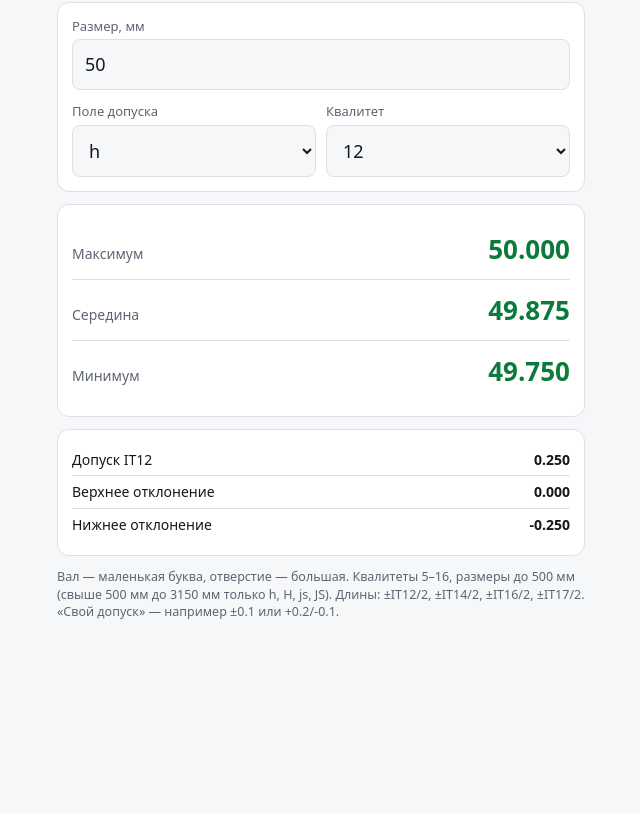
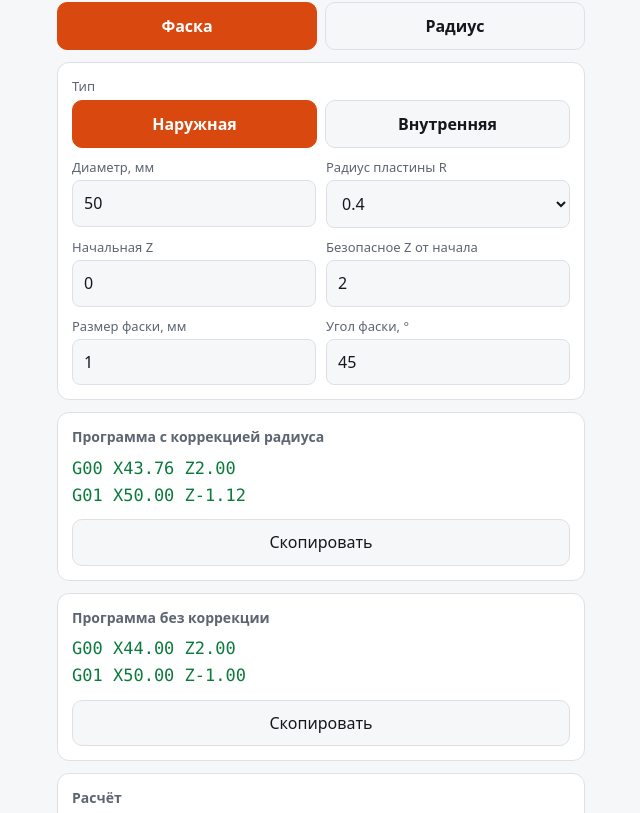
Before and after one commit to Kulibin2563/CNC, a plain HTML site: page index.html in a window 1280 px wide. Shown: the part 58-871 px from the top of the page, without its empty margins (319-959 px from the left). Before the commit the page ends 800 px from the top, so only its background shows below. Drawn offline with Linux system fonts and the light colour scheme.

Commit message:
Update index.html

```diff
--- a/index.html
+++ b/index.html
@@ -3,12 +3,12 @@
 <head>
 <meta charset="utf-8">
 <meta name="viewport" content="width=device-width, initial-scale=1, viewport-fit=cover">
-<title>Допуски</title>
+<title>Расчёт фаски и радиуса ЧПУ Fanuc</title>
 <link rel="manifest" href="manifest.json">
 <link rel="apple-touch-icon" href="apple-touch-icon.png">
 <meta name="apple-mobile-web-app-capable" content="yes">
 <meta name="mobile-web-app-capable" content="yes">
-<meta name="apple-mobile-web-app-title" content="Допуски">
+<meta name="apple-mobile-web-app-title" content="ЧПУ">
 <meta name="apple-mobile-web-app-status-bar-style" content="default">
 <meta name="theme-color" content="#d9480f">
 <style>
@@ -20,148 +20,122 @@ html{scroll-padding-top:env(safe-area-inset-top,0px)}
 body{margin:0 auto;background:var(--bg);color:var(--tx);font:16px/1.4 system-ui,-apple-system,"Segoe UI",Roboto,sans-serif;padding:16px;max-width:560px}
 h1{font-size:20px;margin:4px 0 12px}
 .card{background:var(--card);border:1px solid var(--bd);border-radius:12px;padding:14px;margin-bottom:12px}
-label{display:block;font-size:13px;color:var(--mu);margin:0 0 4px}
-input,select{width:100%;padding:12px;font:inherit;font-size:18px;border:1px solid var(--bd);border-radius:8px;background:var(--bg);color:var(--tx)}
-select:disabled{opacity:.4}
+label{display:block;font-size:13px;color:var(--mu);margin:10px 0 4px}
+input,select{width:100%;padding:11px;font:inherit;border:1px solid var(--bd);border-radius:8px;background:var(--bg);color:var(--tx)}
 .row{display:grid;grid-template-columns:1fr 1fr;gap:10px}
-.big{display:flex;justify-content:space-between;align-items:baseline;padding:12px 0;border-bottom:1px solid var(--bd)}
-.big:last-child{border:0}
-.big span{color:var(--mu);font-size:14px}
-.big b{font-size:26px;color:var(--ok);font-variant-numeric:tabular-nums}
+.seg{display:flex;gap:8px}
+.seg button{flex:1;padding:12px;border:1px solid var(--bd);background:var(--bg);color:var(--tx);border-radius:10px;font:inherit;font-weight:600}
+.seg button.on{background:var(--ac);border-color:var(--ac);color:#fff}
+.tabs{margin-bottom:12px}
+pre{margin:0;font:17px/1.6 ui-monospace,Menlo,Consolas,monospace;color:var(--ok);overflow-x:auto}
+h2{font-size:14px;color:var(--mu);margin:0 0 8px;font-weight:600}
 .res{display:flex;justify-content:space-between;padding:6px 0;border-bottom:1px solid var(--bd);font-size:14px}
 .res:last-child{border:0}.res b{font-variant-numeric:tabular-nums}
+.cp{margin-top:10px;width:100%;padding:11px;border:1px solid var(--bd);background:var(--bg);color:var(--tx);border-radius:10px;font:inherit}
 .note{font-size:12.5px;color:var(--mu)}
-.err{color:var(--ac);font-size:14px}
+.hid{display:none}
 </style>
 </head>
 <body>
-<h1>Допуски</h1>
+<h1>Расчёт ЧПУ Fanuc</h1>
+<div class="seg tabs"><button id="tc" class="on">Фаска</button><button id="tr">Радиус</button></div>
 
 <div class="card">
-  <label>Размер, мм</label>
-  <input id="tn" type="number" inputmode="decimal" value="50">
-  <div class="row" style="margin-top:12px">
-    <div><label>Поле допуска</label>
-      <select id="tl">
-        <optgroup label="Вал">
-          <option value="h" selected>h</option><option value="g">g</option><option value="f">f</option><option value="e">e</option><option value="d">d</option><option value="js">js</option><option value="k">k</option><option value="m">m</option><option value="n">n</option><option value="p">p</option>
-        </optgroup>
-        <optgroup label="Отверстие">
-          <option value="H">H</option><option value="G">G</option><option value="F">F</option><option value="E">E</option><option value="D">D</option><option value="JS">JS</option>
-        </optgroup>
-        <optgroup label="Длина">
-          <option value="P12">±IT12/2</option><option value="P14">±IT14/2</option><option value="P16">±IT16/2</option><option value="P17">±IT17/2</option>
-        </optgroup>
-        <optgroup label="Другое">
-          <option value="custom">Свой допуск</option>
-        </optgroup>
-      </select></div>
-    <div><label>Квалитет</label>
-      <select id="tg"><option>5</option><option>6</option><option>7</option><option>8</option><option>9</option><option>10</option><option>11</option><option selected>12</option><option>13</option><option>14</option><option>15</option><option>16</option></select></div>
+  <label style="margin-top:0">Тип</label>
+  <div class="seg"><button id="bo" class="on">Наружная</button><button id="bi">Внутренняя</button></div>
+  <div class="row">
+    <div><label>Диаметр, мм</label><input id="d" type="number" inputmode="decimal" value="50"></div>
+    <div><label>Радиус пластины R</label><select id="r"><option>0.4</option><option>0.8</option><option>1.2</option></select></div>
   </div>
-  <div id="cw" style="margin-top:12px;display:none"><label>Свой допуск: ±0.1 или +0.2/-0.1</label><input id="tx" type="text" autocapitalize="off" autocorrect="off" spellcheck="false" value="±0.1"></div>
+  <div class="row">
+    <div><label>Начальная Z</label><input id="z0" type="number" inputmode="decimal" value="0"></div>
+    <div><label>Безопасное Z от начала</label><input id="sd" type="number" inputmode="decimal" value="2"></div>
+  </div>
+  <div id="fc" class="row">
+    <div><label>Размер фаски, мм</label><input id="c" type="number" inputmode="decimal" value="1"></div>
+    <div><label>Угол фаски, °</label><input id="a" type="number" inputmode="decimal" value="45"></div>
+  </div>
+  <div id="fr" class="row hid">
+    <div><label>Радиус скругления R, мм</label><input id="rr" type="number" inputmode="decimal" value="3"></div>
+    <div><label>Направление дуги</label><select id="dir"><option value="auto">Авто</option><option value="G02">G02</option><option value="G03">G03</option></select></div>
+  </div>
 </div>
 
-<div class="card" id="main"></div>
-<div class="card" id="more"></div>
+<div id="oc">
+  <div class="card"><h2>Программа с коррекцией радиуса</h2><pre id="prog"></pre><button class="cp" id="cp">Скопировать</button></div>
+  <div class="card"><h2>Программа без коррекции</h2><pre id="prog0"></pre><button class="cp" id="cp0">Скопировать</button></div>
+  <div class="card"><h2>Расчёт</h2><div id="calc"></div></div>
+  <p class="note">Угол отсчитывается от оси Z, X в диаметрах (tg × 2). Поправки пластины: R0.4 → X0.24 / Z0.12, R0.8 → X0.46 / Z0.23, R1.2 → X0.70 / Z0.35.</p>
+</div>
 
-<p class="note">Вал — маленькая буква, отверстие — большая. Квалитеты 5–16, размеры до 500 мм (свыше 500 мм до 3150 мм только h, H, js, JS). Длины: ±IT12/2, ±IT14/2, ±IT16/2, ±IT17/2. «Свой допуск» — например ±0.1 или +0.2/-0.1.</p>
+<div id="or" class="hid">
+  <div class="card"><h2>Траектория центра пластины (R + r)</h2><pre id="rp"></pre><button class="cp" id="cpr">Скопировать</button></div>
+  <div class="card"><h2>Теоретический контур (под G41/G42)</h2><pre id="rp0"></pre><button class="cp" id="cpr0">Скопировать</button></div>
+  <div class="card"><h2>Расчёт</h2><div id="rcalc"></div></div>
+  <p class="note">Скругление выпуклой кромки на торце вала (наружное) или отверстия (внутреннее). Траектория центра считается от центра радиуса пластины, поэтому смещение инструмента должно быть задано на центр пластины. Если у вас дуга уходит не в ту сторону, выберите G02 или G03 вручную.</p>
+</div>
 
 <script>
 var $=function(i){return document.getElementById(i)};
 var n=function(i){var v=parseFloat($(i).value);return isNaN(v)?0:v};
+var f=function(x){return x.toFixed(2)};
+var ZC={'0.4':0.12,'0.8':0.23,'1.2':0.35},XC={'0.4':0.24,'0.8':0.46,'1.2':0.70};
+var outer=true,mode='c',txt='',txt0='',rt='',rt0='';
 function row(a,b){return '<div class="res"><span>'+a+'</span><b>'+b+'</b></div>'}
-function big(a,b){return '<div class="big"><span>'+a+'</span><b>'+b+'</b></div>'}
-var RG=[3,6,10,18,30,50,80,120,180,250,315,400,500,630,800,1000,1250,1600,2000,2500,3150];
-var IT={
-5:[4,5,6,8,9,11,13,15,18,20,23,25,27,32,36,40,47,55,65,null,null],
-6:[6,8,9,11,13,16,19,22,25,29,32,36,40,44,50,56,66,78,92,110,135],
-7:[10,12,15,18,21,25,30,35,40,46,52,57,63,70,80,90,105,125,150,175,210],
-8:[14,18,22,27,33,39,46,54,63,72,81,89,97,110,125,140,165,195,230,280,330],
-9:[25,30,36,43,52,62,74,87,100,115,130,140,155,175,200,230,260,310,370,440,540],
-10:[40,48,58,70,84,100,120,140,160,185,210,230,250,280,320,360,420,500,600,700,860],
-11:[60,75,90,110,130,160,190,220,250,290,320,360,400,440,500,560,660,780,920,1100,1350],
-12:[100,120,150,180,210,250,300,350,400,460,520,570,630,700,800,900,1050,1250,1500,1750,2100],
-13:[140,180,220,270,330,390,460,540,630,720,810,890,970,1100,1250,1400,1650,1950,2300,2800,3300],
-14:[250,300,360,430,520,620,740,870,1000,1150,1300,1400,1550,1750,2000,2300,2600,3100,3700,4400,5400],
-15:[400,480,580,700,840,1000,1200,1400,1600,1850,2100,2300,2500,2800,3200,3600,4200,5000,6000,7000,8600],
-16:[600,750,900,1100,1300,1600,1900,2200,2500,2900,3200,3600,4000,4400,5000,5600,6600,7800,9200,11000,13500]};
-IT[17]=IT[12].map(function(x){return x*10});
-var FD={
-d:[-20,-30,-40,-50,-65,-80,-100,-120,-145,-170,-190,-210,-230],
-e:[-14,-20,-25,-32,-40,-50,-60,-72,-85,-100,-110,-125,-135],
-f:[-6,-10,-13,-16,-20,-25,-30,-36,-43,-50,-56,-62,-68],
-g:[-2,-4,-5,-6,-7,-9,-10,-12,-14,-15,-17,-18,-20],
-k:[0,1,1,1,2,2,2,3,3,4,4,4,5],
-m:[2,4,6,7,8,9,11,13,15,17,20,21,23],
-n:[4,8,10,12,15,17,20,23,27,31,34,37,40],
-p:[6,12,15,18,22,26,32,37,43,50,56,62,68]};
-function f3(x){var s=(Math.round(x*10000)/10000).toFixed(4);return s.charAt(s.length-1)=='0'?s.slice(0,-1):s}
-function sg(x){return (x>0?'+':'')+f3(x)}
-var LR=[3,6,30,120,400,1000,2000,4000];
-var LT={f:[.05,.05,.1,.15,.2,.3,.5,null],m:[.1,.1,.2,.3,.5,.8,1.2,2],c:[.2,.3,.5,.8,1.2,2,3,4],v:[null,.5,1,1.5,2.5,4,6,8]};
-function lenTol(N,s){
-  var m,v;
-  if(/^[fmcvFMCV]$/.test(s)){
-    var k=s.toLowerCase();
-    if(!(N>=0.5&&N<=4000))return {err:'Общие допуски ISO 2768: размер от 0,5 до 4000 мм'};
-    var i=0;while(N>LR[i])i++;
-    v=LT[k][i];
-    if(v==null)return {err:'Для этого класса и размера допуск не задан'};
-    return {up:v,lo:-v,name:'ISO 2768-'+k};
-  }
-  if(m=s.match(/^(?:±|\+-|\+\/-)\s*(\d*\.?\d+)$/)){v=+m[1];return {up:v,lo:-v,name:'Симметричный'}}
-  if(m=s.match(/^([+-]?\d*\.?\d+)\s*[\/ ]\s*([+-]?\d*\.?\d+)$/)){
-    var u=+m[1],l=+m[2];
-    if(u<l){var t=u;u=l;l=t}
-    return {up:u,lo:l,name:'Заданный'};
-  }
-  return null;
+
+function calc(){
+  var d=n('d'),c=n('c'),a=n('a'),z0=n('z0'),sd=n('sd'),R=$('r').value;
+  var zc=ZC[R],xc=XC[R];
+  var safeZ=z0+sd,endNo=z0-c,endZ=endNo-zc;
+  var tg=Math.tan(a*Math.PI/180),k=tg*2;
+  var zm=safeZ-endNo,xm=zm*k;
+  var sx=outer?d-xm-xc:d+xm+xc;
+  txt='G00 X'+f(sx)+' Z'+f(safeZ)+'\nG01 X'+f(d)+' Z'+f(endZ);
+  $('prog').textContent=txt;
+  var sx0=outer?d-xm:d+xm;
+  txt0='G00 X'+f(sx0)+' Z'+f(safeZ)+'\nG01 X'+f(d)+' Z'+f(endNo);
+  $('prog0').textContent=txt0;
+  $('calc').innerHTML=
+    row('Фактическая безопасная Z',f(safeZ))+
+    row('Конечная Z без коррекции',f(endNo))+
+    row('Конечная Z с коррекцией',f(endZ))+
+    row('tg('+a+'°)',tg.toFixed(3))+
+    row('Коэффициент X',k.toFixed(3))+
+    row('Полный ход по Z',f(zm))+
+    row('Ход по X',f(xm))+
+    row('Поправка X R'+R,f(xc))+
+    row('Поправка Z R'+R,f(zc));
 }
-function getTf(){var l=$('tl').value;if(l.charAt(0)=='P'&&l.length==3)return 'js'+l.slice(1);if(l=='pm')return 'js'+$('tg').value;if(l.indexOf('L:')==0)return l.slice(2);if(l=='custom')return $('tx').value.trim();return l+$('tg').value}
-function sync(){var l=$('tl').value,x=((l.charAt(0)=='P'&&l.length==3)||l=='custom');$('tg').disabled=x;$('cw').style.display=l=='custom'?'':'none';tcalc()}
-function tcalc(){
-  var N=n('tn'),m=getTf().match(/^(js|JS|[a-zA-Z])(\d{1,2})$/);
-  var err=function(t){$('main').innerHTML='<div class="err">'+t+'</div>';$('more').style.display='none'};
-  $('more').style.display='';
-  var raw=getTf().replace(/,/g,'.').replace(/[−–]/g,'-'),alt=lenTol(N,raw);
-  if(alt){
-    if(alt.err){err(alt.err);return}
-    $('main').innerHTML=big('Максимум',f3(N+alt.up))+big('Середина',f3(N+(alt.up+alt.lo)/2))+big('Минимум',f3(N+alt.lo));
-    $('more').innerHTML=row(alt.name,f3(alt.up-alt.lo))+row('Верхнее отклонение',sg(alt.up))+row('Нижнее отклонение',sg(alt.lo));
-    return;
-  }
-  if(!(N>0&&N<=3150)){err('Для квалитетов размер от 0 до 3150 мм');return}
-  if(!m){err('Введите допуск: h12, H7, m, ±0.1 или +0.2/-0.1');return}
-  var g=+m[2],L=m[1],idx=0;
-  while(N>RG[idx])idx++;
-  if(!IT[g]){err('Квалитет от 5 до 16');return}
-  var it=IT[g][idx],up,lo,shaft=(L===L.toLowerCase()),l=L.toLowerCase();
-  if(it==null){err('Для размеров свыше 2000 мм квалитет от 6');return}
-  if(idx>12&&l!='h'&&l!='js'){err('Свыше 500 мм доступны h, H, js, JS');return}
-  if(l=='js'){up=it/2;lo=-it/2}
-  else if(shaft){
-    if(l=='h'){up=0;lo=-it}
-    else if(l.length==1&&'defg'.indexOf(l)>=0){up=FD[l][idx];lo=up-it}
-    else if(l=='k'){lo=(g>=5&&g<=7)?FD.k[idx]:0;up=lo+it}
-    else if(l=='m'||l=='n'||l=='p'){lo=FD[l][idx];up=lo+it}
-    else{err('Для вала: h, g, f, e, d, js, k, m, n, p');return}
-  }else{
-    if(l=='h'){lo=0;up=it}
-    else if(l.length==1&&'defg'.indexOf(l)>=0){lo=-FD[l][idx];up=lo+it}
-    else{err('Для отверстия: H, G, F, E, D, JS');return}
-  }
-  $('main').innerHTML=
-    big('Максимум',f3(N+up/1000))+
-    big('Середина',f3(N+(up+lo)/2000))+
-    big('Минимум',f3(N+lo/1000));
-  $('more').innerHTML=
-    row('Допуск IT'+g,f3(it/1000))+
-    row('Верхнее отклонение',sg(up/1000))+
-    row('Нижнее отклонение',sg(lo/1000));
+
+function calcR(){
+  var d=n('d'),z0=n('z0'),sd=n('sd'),r=parseFloat($('r').value),Rr=n('rr'),dr=$('dir').value;
+  if(!(Rr>0)){$('rp').textContent='Введите R';$('rp0').textContent='';$('rcalc').innerHTML='';rt=rt0='';return}
+  var g=dr=='auto'?(outer?'G03':'G02'):dr;
+  var xs=outer?d-2*Rr:d+2*Rr,xe=d,ze=z0-Rr;
+  var xs1=xs,zs1=z0+r,xe1=outer?d+2*r:d-2*r,Rc=Rr+r;
+  rt0='G00 X'+f(xs)+' Z'+f(z0+sd)+'\nG01 Z'+f(z0)+'\n'+g+' X'+f(xe)+' Z'+f(ze)+' R'+f(Rr);
+  rt='G00 X'+f(xs1)+' Z'+f(zs1+sd)+'\nG01 Z'+f(zs1)+'\n'+g+' X'+f(xe1)+' Z'+f(ze)+' R'+f(Rc);
+  $('rp0').textContent=rt0;$('rp').textContent=rt;
+  $('rcalc').innerHTML=
+    row('Направление дуги',g)+
+    row('Радиус траектории центра',f(Rc))+
+    row('Начало без коррекции X / Z',f(xs)+' / '+f(z0))+
+    row('Конец без коррекции X / Z',f(xe)+' / '+f(ze))+
+    row('Начало центра X / Z',f(xs1)+' / '+f(zs1))+
+    row('Конец центра X / Z',f(xe1)+' / '+f(ze))+
+    row('Радиус пластины r',f(r));
 }
-$('tn').oninput=tcalc;$('tl').onchange=sync;$('tg').onchange=tcalc;$('tx').oninput=tcalc;
-sync();
+
+function all(){calc();calcR()}
+function setMode(m){mode=m;var c=m=='c';$('oc').className=c?'':'hid';$('or').className=c?'hid':'';$('fc').className='row'+(c?'':' hid');$('fr').className='row'+(c?' hid':'');$('tc').className=c?'on':'';$('tr').className=c?'':'on'}
+$('tc').onclick=function(){setMode('c')};$('tr').onclick=function(){setMode('r')};
+$('bo').onclick=function(){outer=true;$('bo').className='on';$('bi').className='';all()};
+$('bi').onclick=function(){outer=false;$('bi').className='on';$('bo').className='';all()};
+['d','c','a','z0','sd','r','rr','dir'].forEach(function(i){$(i).oninput=all;$(i).onchange=all});
+function cpy(id,get){$(id).onclick=function(){var b=$(id);try{navigator.clipboard.writeText(get()).then(function(){b.textContent='Скопировано'},function(){b.textContent='Не удалось'})}catch(e){b.textContent='Не удалось'}setTimeout(function(){b.textContent='Скопировать'},1500)}}
+cpy('cp',function(){return txt});cpy('cp0',function(){return txt0});
+cpy('cpr',function(){return rt});cpy('cpr0',function(){return rt0});
+all();
 if('serviceWorker' in navigator){window.addEventListener('load',function(){navigator.serviceWorker.register('sw.js').catch(function(){})})}
 </script>
 </body>
```
